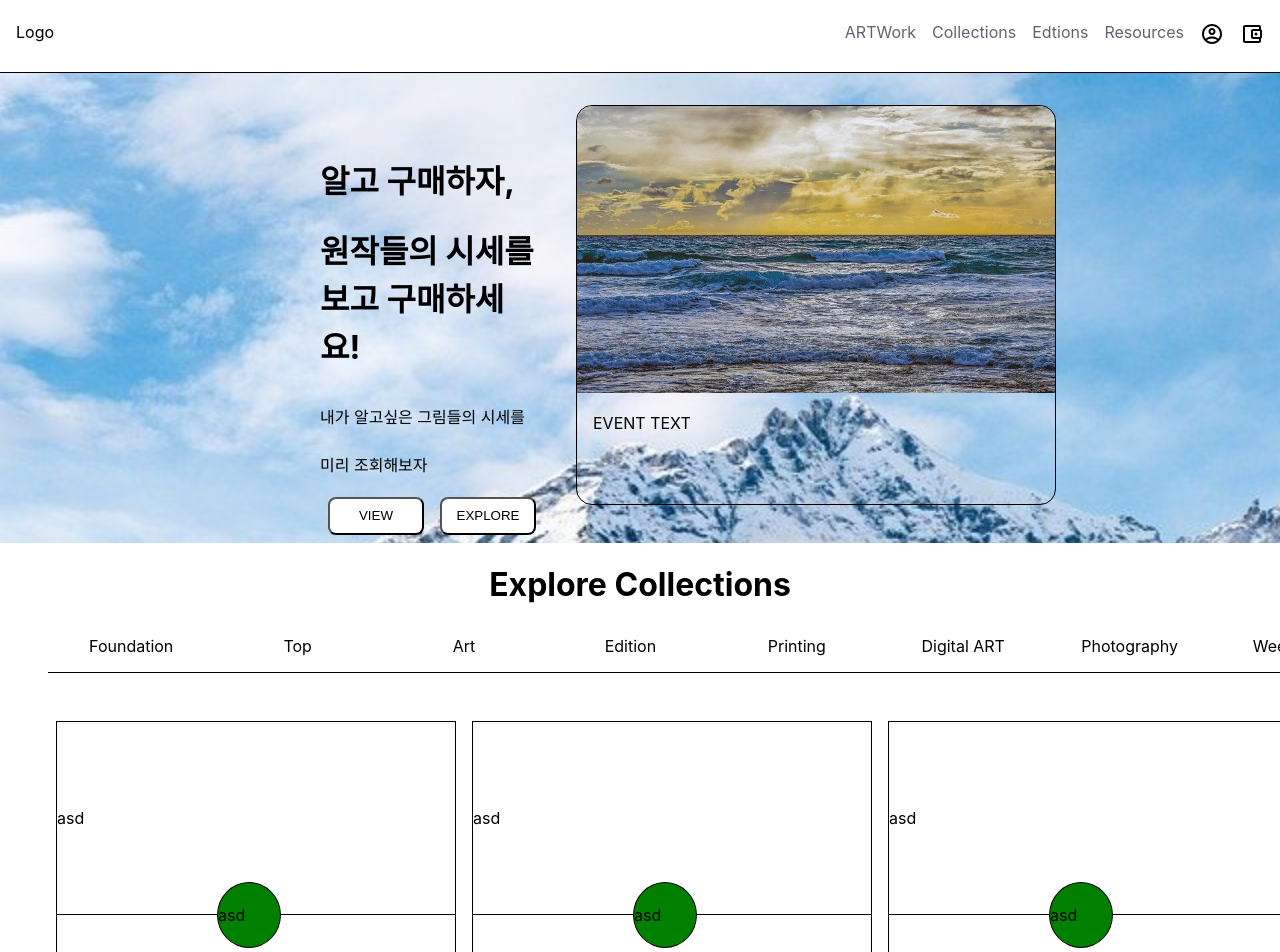
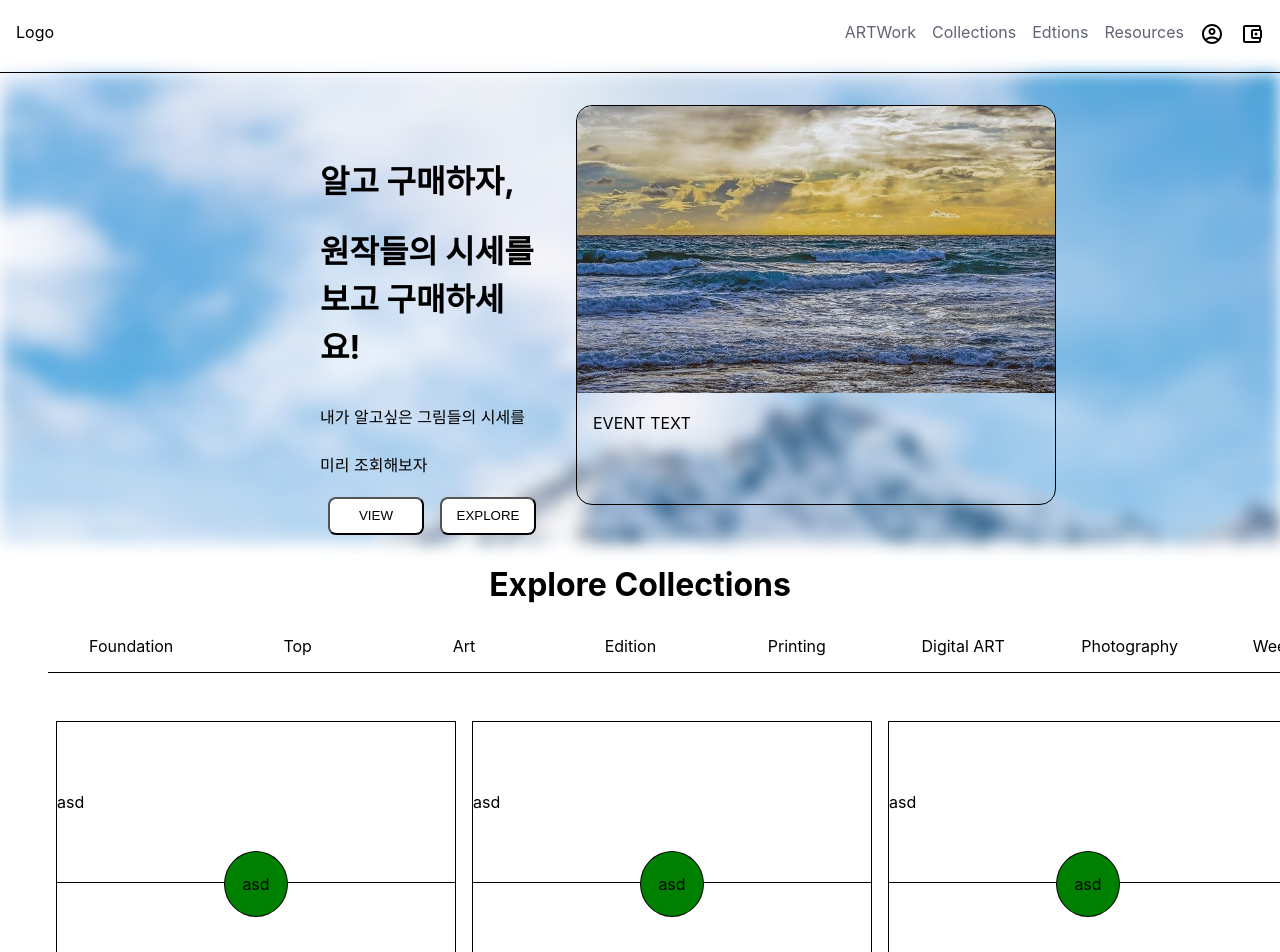
Before and after one commit to hjw4595/next, a Next.js app: page / in a window 1280 px wide. Shown: the top 952 px of the page. Built offline with nearby package versions, Linux system fonts and the light colour scheme.

Commit message:
background 적용

```diff
--- a/components/common/card/card.module.css
+++ b/components/common/card/card.module.css
@@ -1,26 +1,25 @@
 .wrapper {
-  position: relative;
   flex: 0 0 25rem;
   border: 1px solid black;
 }
 
 .image {
-  line-height: 12rem;
+  line-height: 10rem;
+  border-bottom: 1px solid black;
+  margin-bottom: -2rem;
 }
 
 .content {
-  line-height: 6rem;
-  border-top: 1px solid black;
+  line-height: 8rem;
 }
 
 .profile {
-  position: absolute;
-  background-color: green;
   z-index: 999;
-  top: 10rem;
-  left: 10rem;
-  border: 1px solid black;
+  text-align: center;
+  margin: auto;
   line-height: 4rem;
   width: 4rem;
+  border: 1px solid black;
+  background-color: green;
   border-radius: 50%;
 }
--- a/components/page/main/Intro/index.tsx
+++ b/components/page/main/Intro/index.tsx
@@ -4,12 +4,15 @@ import Image from 'next/image'
 import introCardImage from '/image/intro.jpg'
 
 import styles from './intro.module.css'
+
 import Button from 'components/common/button'
 
 function Intro() {
     return (
     <div className={styles.wrapper}>
+        <div className={styles['bg-image']}></div>
         <div className={styles.content}>
+        <div className={styles.text}>
             <h1>
                 알고 구매하자,
             </h1>
@@ -30,6 +33,8 @@ function Intro() {
                 EVENT TEXT
             </div>
         </div>
+
+        </div>
     </div>
     )
 
--- a/components/page/main/Intro/intro.module.css
+++ b/components/page/main/Intro/intro.module.css
@@ -1,12 +1,23 @@
 .wrapper {
+    position: relative;
+}
+
+.bg-image {
+    position:absolute;
+    z-index: -1;
+    height: 100%;
+    width: 100%;
+    background-image: url('../../../../image/background.jpg');
+    background-size: cover;
+    filter: blur(8px);
+}
+
+.content {
     display: flex;
     height: 100%;
+    padding: 0 20rem;
     justify-content: space-between;
-    padding: 0 20rem;
-    background-image: url('/image/background.jpg');
-    background-size: cover;
 }
-
 .card {
     flex: 0 0 30rem;
     height: 25rem;
@@ -15,9 +26,9 @@
     border-radius: 1rem;
 }
 
-.content {
+.text {
+    line-height: 3rem;
     margin-top: 4rem;
-    line-height: 3rem;
 }
 
 .button-wrapper {
```
